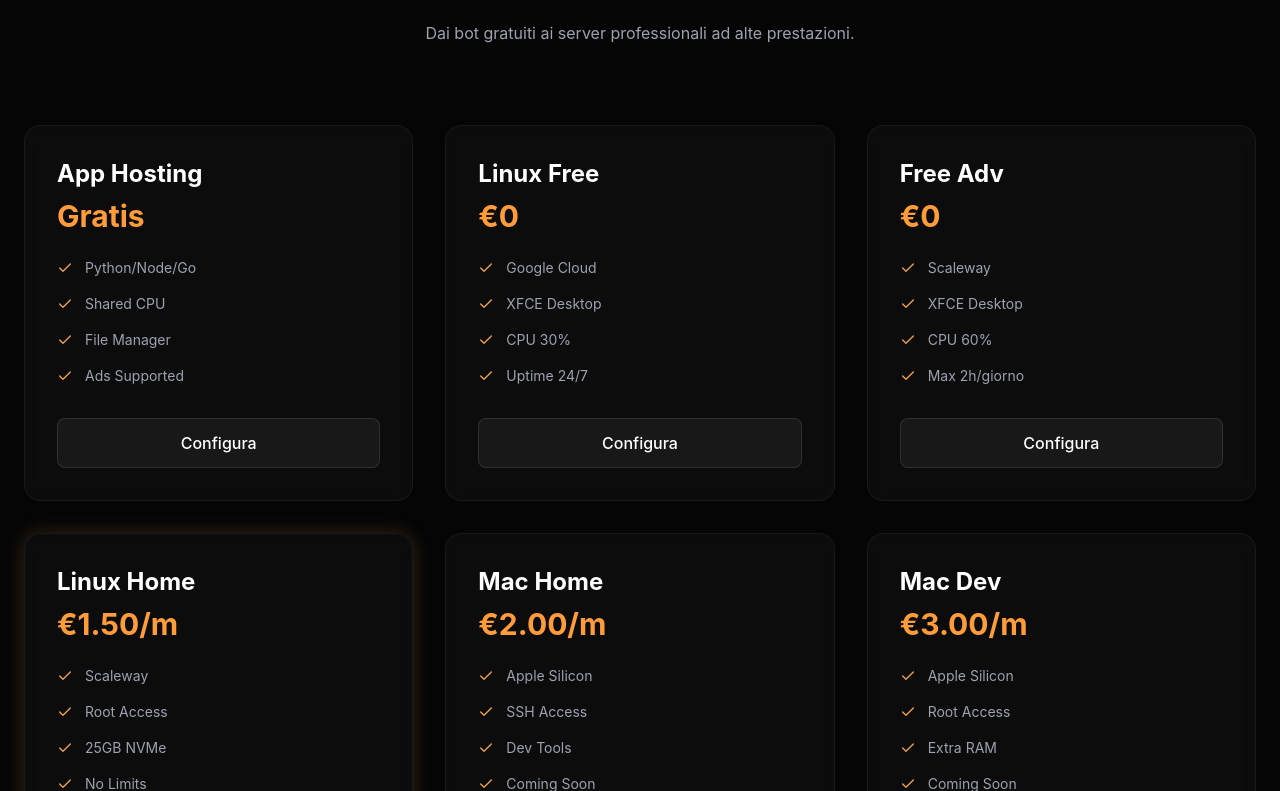
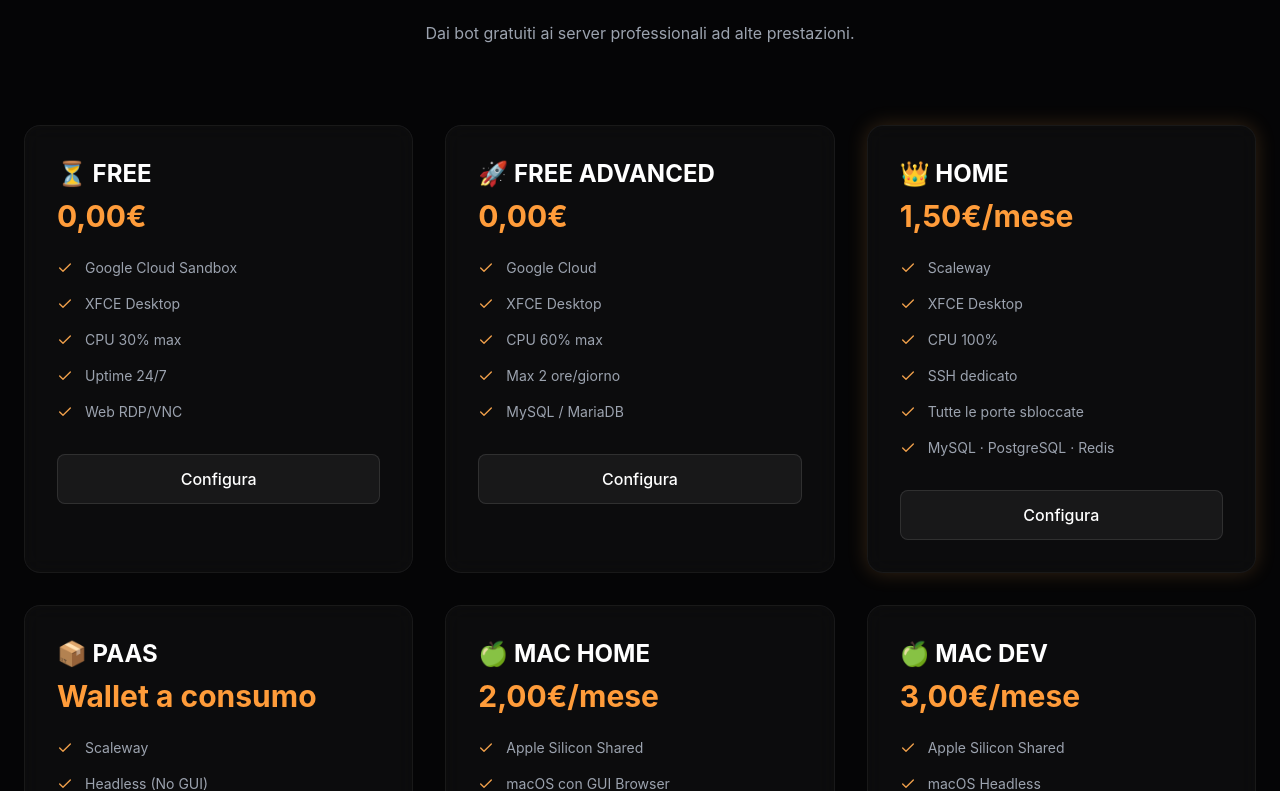
Before and after one commit to amogaddyofficial/amogaddy-s_VPS, a React (Vite) app: page / in a window 1280 px wide. Shown: the part 809-1600 px from the top of the page. Built offline with nearby package versions, Linux system fonts and the light colour scheme.

Commit message:
feat: aggiorna piani con dati reali da prezzi.xlsx

```diff
--- a/src/pages/LandingPage.jsx
+++ b/src/pages/LandingPage.jsx
@@ -4,12 +4,12 @@
 
 const LandingPage = ({ onEnter }) => {
   const plans = [
-    { name: 'App Hosting', price: 'Gratis', features: ['Python/Node/Go', 'Shared CPU', 'File Manager', 'Ads Supported'], color: 'border-white/10' },
-    { name: 'Linux Free', price: '€0', features: ['Google Cloud', 'XFCE Desktop', 'CPU 30%', 'Uptime 24/7'], color: 'border-white/10' },
-    { name: 'Free Adv', price: '€0', features: ['Scaleway', 'XFCE Desktop', 'CPU 60%', 'Max 2h/giorno'], color: 'border-white/10' },
-    { name: 'Linux Home', price: '€1.50/m', features: ['Scaleway', 'Root Access', '25GB NVMe', 'No Limits'], color: 'border-jupiter-500/50 jupiter-glow' },
-    { name: 'Mac Home', price: '€2.00/m', features: ['Apple Silicon', 'SSH Access', 'Dev Tools', 'Coming Soon'], color: 'border-purple-500/20' },
-    { name: 'Mac Dev', price: '€3.00/m', features: ['Apple Silicon', 'Root Access', 'Extra RAM', 'Coming Soon'], color: 'border-purple-500/20' },
+    { name: '⏳ FREE', price: '0,00€', features: ['Google Cloud Sandbox', 'XFCE Desktop', 'CPU 30% max', 'Uptime 24/7', 'Web RDP/VNC'], color: 'border-white/10' },
+    { name: '🚀 FREE ADVANCED', price: '0,00€', features: ['Google Cloud', 'XFCE Desktop', 'CPU 60% max', 'Max 2 ore/giorno', 'MySQL / MariaDB'], color: 'border-white/10' },
+    { name: '👑 HOME', price: '1,50€/mese', features: ['Scaleway', 'XFCE Desktop', 'CPU 100%', 'SSH dedicato', 'Tutte le porte sbloccate', 'MySQL · PostgreSQL · Redis'], color: 'border-jupiter-500/50 jupiter-glow' },
+    { name: '📦 PAAS', price: 'Wallet a consumo', features: ['Scaleway', 'Headless (No GUI)', 'CPU 100%', 'Docker · Node · Python · Go', 'Sleep mode automatico'], color: 'border-blue-500/30' },
+    { name: '🍏 MAC HOME', price: '2,00€/mese', features: ['Apple Silicon Shared', 'macOS con GUI Browser', 'CPU 30%', 'SSH disattivato', '⚠️ PREVISTO IN ARRIVO'], color: 'border-purple-500/20' },
+    { name: '🍏 MAC DEV', price: '3,00€/mese', features: ['Apple Silicon Shared', 'macOS Headless', 'Xcode CLI · Homebrew', 'SSH dedicato', '⚠️ PREVISTO IN ARRIVO'], color: 'border-purple-500/20' },
   ];
 
   return (
--- a/src/pages/MacPlans.jsx
+++ b/src/pages/MacPlans.jsx
@@ -19,14 +19,14 @@
           {
             name: '🍏 Mac Home',
             price: '2,00€/mese',
-            desc: 'Pool condiviso per test app iOS e sviluppo leggero.',
-            features: ['M2 Chip Shared', '8GB RAM Shared', 'macOS Sonoma', 'SSH Access']
+            desc: 'Pool condiviso con interfaccia macOS visiva e guidata dal browser.',
+            features: ['Apple Silicon Shared', 'macOS con GUI (Browser)', 'CPU 30% max', 'RAM condivisa minima', 'Porte web base sbloccate', 'SSH disattivato', 'Spazio limitato (come Free)', 'Quota fissa attiva solo al lancio']
           },
           {
             name: '🍏 Mac Dev',
             price: '3,00€/mese',
-            desc: 'Risorse dedicate per build pesanti e Xcode server.',
-            features: ['M2/M3 Dedicated', '16GB RAM', 'Full Root Access', 'VNC Desktop']
+            desc: 'Accesso SSH e grafico per build Xcode e sviluppo nativo Apple.',
+            features: ['Apple Silicon Shared', 'macOS Headless (CLI)', 'CPU 30% max', 'RAM condivisa minima', 'SSH IP:Porta dedicato', 'Porte sviluppo iOS sbloccate', 'Xcode CLI · Homebrew · Flutter · CocoaPods', 'Quota fissa attiva solo al lancio hardware']
           }
         ].map((plan, i) => (
           <Card key={i} className="p-8 border border-white/5 opacity-50 relative overflow-hidden group grayscale hover:grayscale-0 transition-all duration-700">
--- a/src/pages/VPSLinux.jsx
+++ b/src/pages/VPSLinux.jsx
@@ -10,33 +10,37 @@
       id: 'free',
       name: '⏳ FREE',
       price: '0,00€',
-      provider: 'Google Cloud',
-      features: ['Grafica XFCE', 'CPU 30% Shared', '500MB RAM', 'Uptime 24/7'],
+      subtitle: 'Sempre Gratis',
+      provider: 'Google Cloud Sandbox',
+      features: ['XFCE Desktop leggero', 'CPU 30% max', 'RAM condivisa minima', 'Uptime 24/7', 'Web RDP/VNC', 'Porte base sbloccate', 'DuckDNS Wildcard', 'Linux Ubuntu'],
       color: 'border-white/10'
     },
     {
       id: 'free-adv',
       name: '🚀 FREE ADVANCED',
       price: '0,00€',
-      provider: 'Scaleway',
-      features: ['Grafica XFCE', 'CPU 60% Dedicated', '10GB Storage', 'Max 2 ore al giorno'],
+      subtitle: 'Sbloccabile',
+      provider: 'Google Cloud',
+      features: ['XFCE Desktop leggero', 'CPU 60% max', 'RAM condivisa ottimizzata', 'Max 2 ore al giorno', 'Web RDP/VNC', 'Porte sviluppo sbloccate', 'MySQL / MariaDB', 'Linux Ubuntu'],
       color: 'border-jupiter-500/30'
     },
     {
       id: 'home',
       name: '👑 HOME',
       price: '1,50€/mese',
+      subtitle: 'Quota fissa mensile',
       provider: 'Scaleway',
-      features: ['Grafica XFCE', 'CPU 100%', '25GB NVMe', 'Tutte le porte sbloccate', 'SSH Web'],
+      features: ['XFCE Desktop', 'CPU 100% dedicata', 'RAM dedicata e garantita', 'Uptime 24/7', 'SSH IP:Porta dedicato', 'Tutte le porte sbloccate', 'MySQL · MariaDB · PostgreSQL · Redis', 'Ubuntu / Windows Desktop', 'DuckDNS + Domini propri'],
       color: 'border-jupiter-500 jupiter-glow'
     },
     {
       id: 'paas',
       name: '📦 PAAS',
-      price: 'A consumo',
-      provider: 'Scaleway / Docker',
-      features: ['Headless (No GUI)', 'Docker Ready', 'Sleep Mode automatico', 'Pagamento al secondo'],
-      color: 'border-purple-500/30'
+      price: 'Wallet a consumo',
+      subtitle: 'Ricarica minima PayPal 1€',
+      provider: 'Scaleway',
+      features: ['Headless (No GUI)', '⚡ CPU 100% dedicata', 'RAM dedicata e garantita', 'Attivo finché wallet positivo', 'SSH IP:Porta dedicato', '100% porte sbloccate', 'Qualsiasi SQL/NoSQL', 'Docker · Ubuntu · Windows · macOS', 'DuckDNS + Domini propri', 'Sleep Mode automatico a saldo zero'],
+      color: 'border-blue-500/30'
     }
   ];
 
@@ -55,7 +59,8 @@
           <Card key={plan.id} className={`p-6 flex flex-col justify-between transition-all hover:scale-[1.02] border-2 ${plan.color}`}>
             <div>
               <div className="text-xs font-bold text-jupiter-500 mb-2 uppercase tracking-[0.2em]">{plan.provider}</div>
-              <h2 className="text-xl font-bold mb-4 italic">{plan.name}</h2>
+              <h2 className="text-xl font-bold mb-1 italic">{plan.name}</h2>
+              <div className="text-[10px] text-gray-500 uppercase tracking-widest font-bold mb-3">{plan.subtitle}</div>
               <div className="text-2xl font-black mb-6">{plan.price}</div>
 
               <ul className="space-y-3 mb-8">
```
